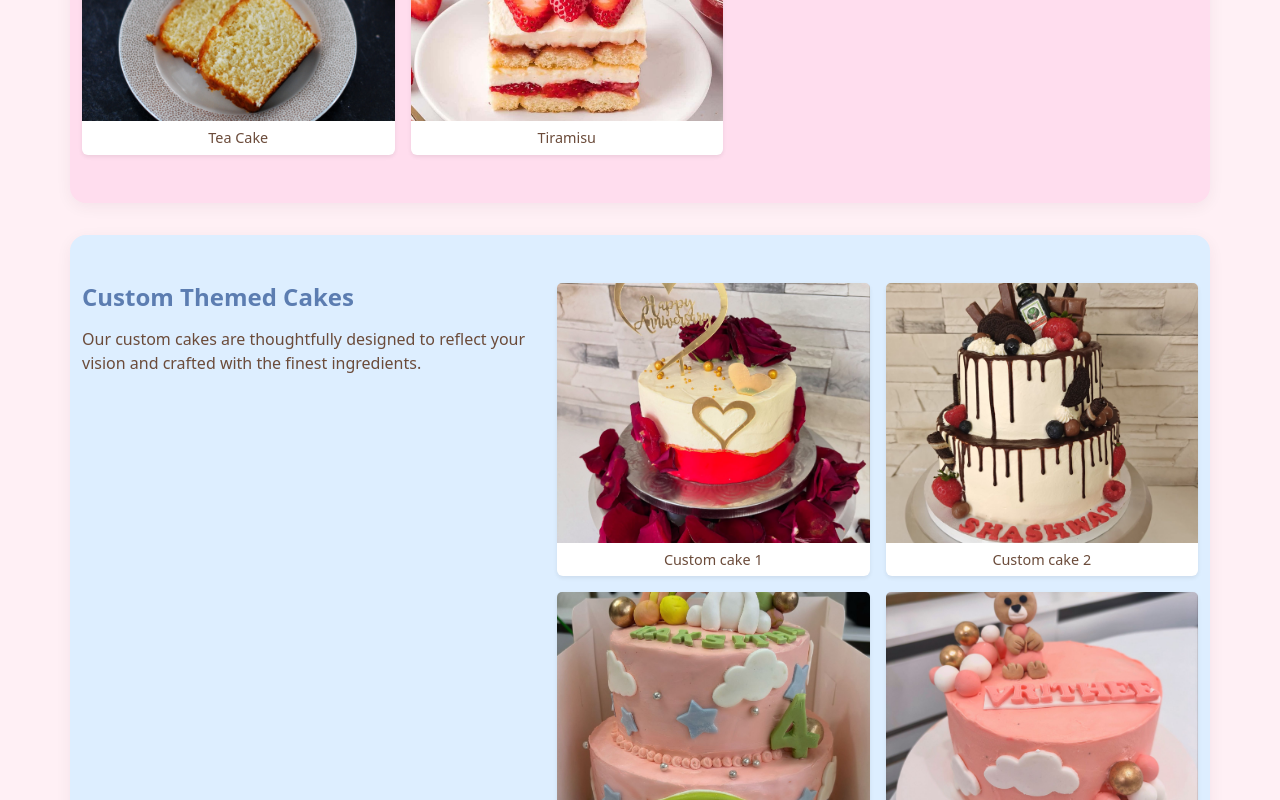
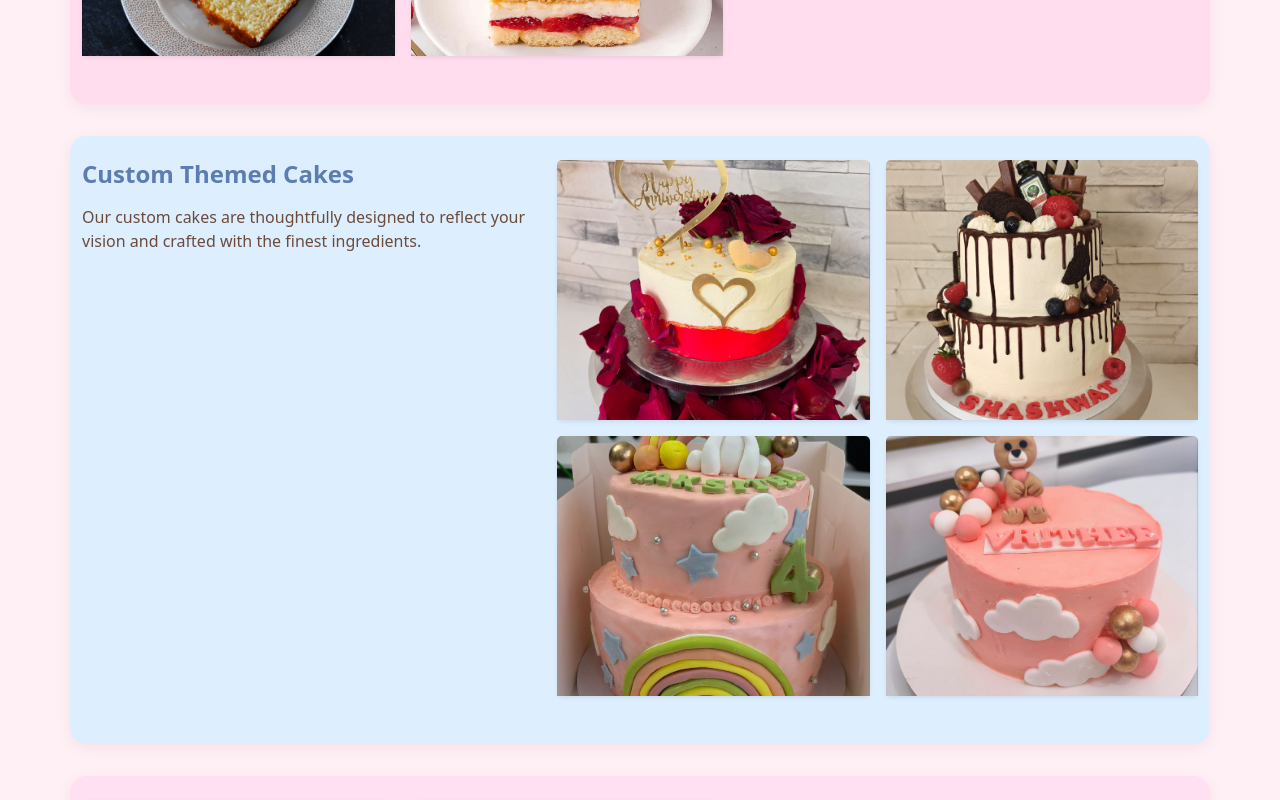
Before and after one commit to AmeerKhanGitHub/zunubakehouse, a React (Vite) app: page /#/ in a window 1280 px wide. Shown: the part 1240-2040 px from the top of the page. Built offline with nearby package versions, Linux system fonts and the light colour scheme.

Commit message:
more padding fixes

```diff
--- a/src/components/Home.jsx
+++ b/src/components/Home.jsx
@@ -3,7 +3,7 @@ import MainFooter from "./MainFooter";
 
 export default function Home() {
   return (
-    <div style={{ paddingTop: 0 }}>
+    <div style={{ paddingTop: '1rem' }}>
       <SectionCard
         sectionKey="cakesForAllOccasions"
         bgColor="#E6E6FA"
--- a/src/components/SectionCard.jsx
+++ b/src/components/SectionCard.jsx
@@ -63,30 +63,6 @@ export default function SectionCard({ sectionKey, bgColor, textColor, descriptio
                 onMouseEnter={(e) => e.target.style.transform = 'scale(1.05)'}
                 onMouseLeave={(e) => e.target.style.transform = 'scale(1)'}
               />
-              {section.items && (
-                <Card.Body className="text-center p-2">
-                  <Card.Title style={{
-                    color: '#6B4B3A',
-                    fontWeight: '500',
-                    fontSize: isMobile ? '0.8rem' : '0.9rem',
-                    margin: 0
-                  }}>
-                    {section.items[i]?.name}
-                  </Card.Title>
-                </Card.Body>
-              )}
-              {section.categories && (
-                <Card.Body className="text-center p-2">
-                  <Card.Title style={{
-                    color: '#6B4B3A',
-                    fontWeight: '500',
-                    fontSize: isMobile ? '0.8rem' : '0.9rem',
-                    margin: 0
-                  }}>
-                    {section.categories[i]?.name}
-                  </Card.Title>
-                </Card.Body>
-              )}
             </Card>
           </Col>
         ))}
@@ -96,7 +72,7 @@ export default function SectionCard({ sectionKey, bgColor, textColor, descriptio
 
   return (
     <Container
-      className="py-5"
+      className="pt-4 pb-5"
       style={{
         backgroundColor: bgColor,
         borderRadius: '1rem',
```
